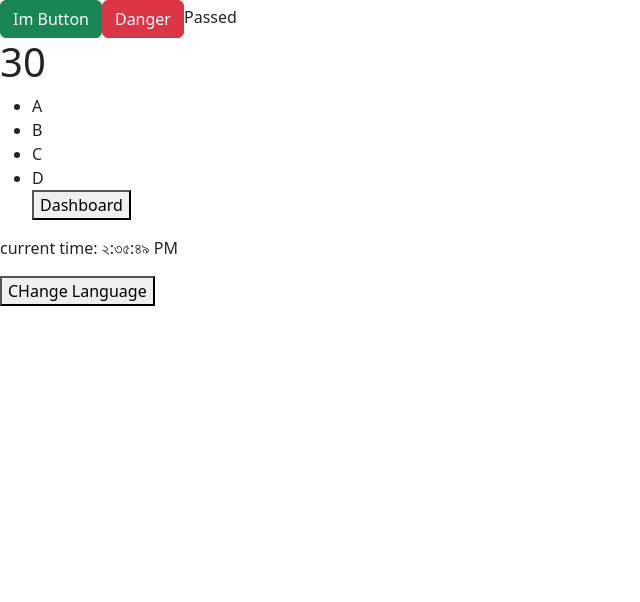
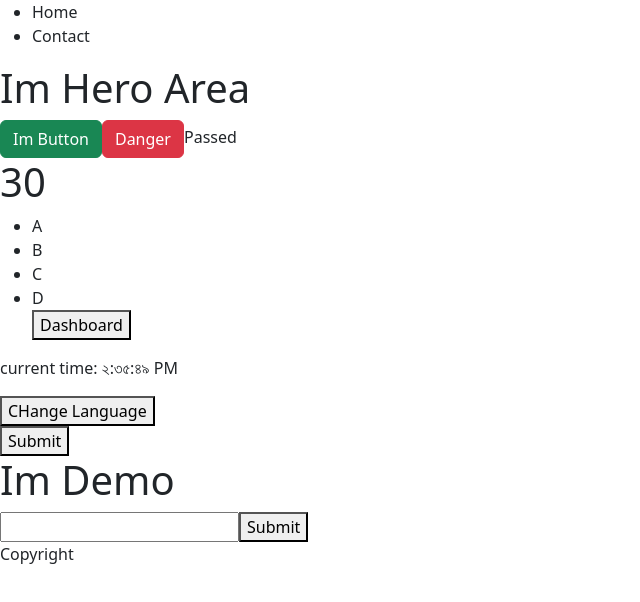
Before and after one commit to RazelRaz/React-deep-dive, a React (Vite) app: page / in a window 1280 px wide. Shown: the top 602 px of the page, without its empty margins (0-640 px from the left). Built offline with nearby package versions, Linux system fonts and the light colour scheme.

Commit message:
react page structure

```diff
--- a/src/App.jsx
+++ b/src/App.jsx
@@ -1,4 +1,10 @@
 import Clock from "./components/Clock";
+import ContactForm from "./components/ContactForm";
+import Demo from "./components/Demo";
+import Footer from "./components/Footer";
+import Header from "./components/Header";
+import Hero from "./components/Hero";
+
 
 
 const App = () => {
@@ -11,8 +17,15 @@ const App = () => {
     console.log(text);
   }
 
+  const handleSubmit = (e, text) => {
+    e.preventDefault();
+    console.log(text);
+  }
+
   return (
     <div>
+      <Header></Header>
+      <Hero></Hero>
       <button className="btn btn-success">Im Button</button>
       <button className="btn btn-danger">Danger</button>
       {
@@ -29,8 +42,8 @@ const App = () => {
 
       <ul>
         {
-          listItem.map((item) => {
-            return <li key=''>{item}</li>
+          listItem.map((item, key) => {
+            return <li key={key}>{item}</li>
           })
         }
         {
@@ -41,6 +54,16 @@ const App = () => {
       <div>
         <button onClick={() => handleClick('Hellooooooooo')}>CHange Language</button>
       </div>
+      <div>
+        <form onSubmit={(e) => handleSubmit(e, "hellooo from onsubmit")}>
+
+          <button type="submit">Submit</button>
+        </form>
+      </div>
+
+      <Demo></Demo>
+      <ContactForm></ContactForm>
+      <Footer></Footer>
     </div>
   )
 }
--- /dev/null
+++ b/src/components/ContactForm.jsx
@@ -0,0 +1,12 @@
+
+
+const ContactForm = () => {
+    return (
+        <div>
+            <input type="text" />
+            <button type="submit">Submit</button>
+        </div>
+    );
+};
+
+export default ContactForm;
--- a/src/pages/Demo.jsx
+++ b/src/components/Demo.jsx
@@ -3,7 +3,7 @@
 const Demo = () => {
     return (
         <div>
-
+            <h1>Im Demo</h1>
         </div>
     );
 };
--- a/src/components/Footer.jsx
+++ b/src/components/Footer.jsx
@@ -0,0 +1,11 @@
+
+
+const Footer = () => {
+    return (
+        <div>
+            <p>Copyright</p>
+        </div>
+    );
+};
+
+export default Footer;
--- /dev/null
+++ b/src/components/Header.jsx
@@ -0,0 +1,14 @@
+
+
+const Header = () => {
+    return (
+        <div>
+            <ul>
+                <li>Home</li>
+                <li>Contact</li>
+            </ul>
+        </div>
+    );
+};
+
+export default Header;
--- a/src/components/Hero.jsx
+++ b/src/components/Hero.jsx
@@ -0,0 +1,11 @@
+
+
+const Hero = () => {
+    return (
+        <div>
+            <h1>Im Hero Area</h1>
+        </div>
+    );
+};
+
+export default Hero;
```
